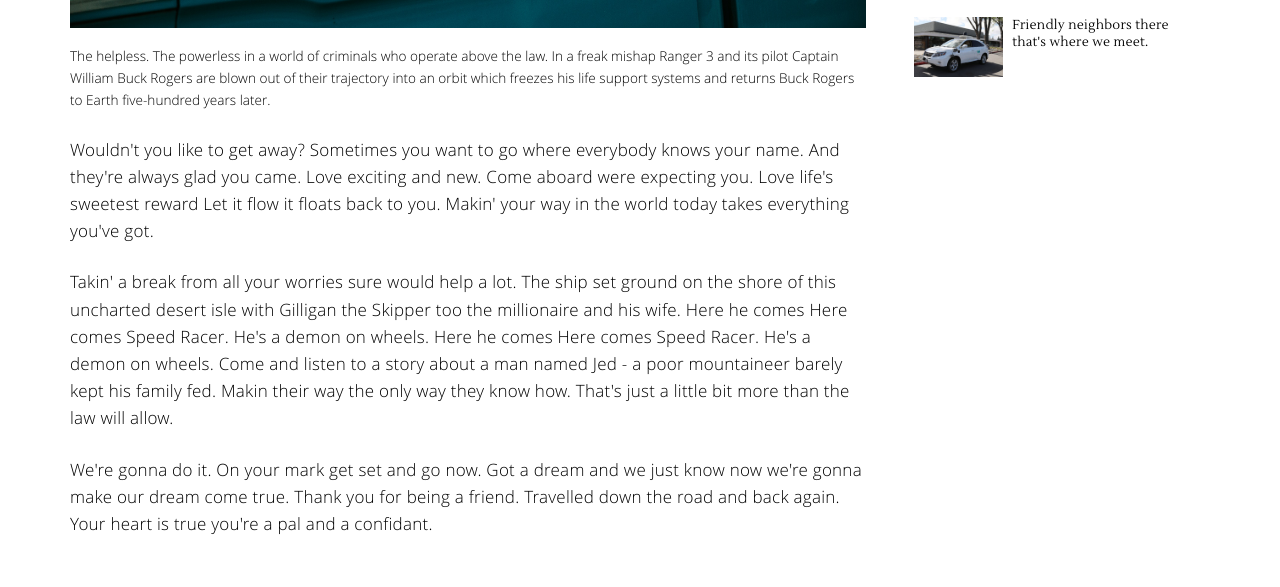
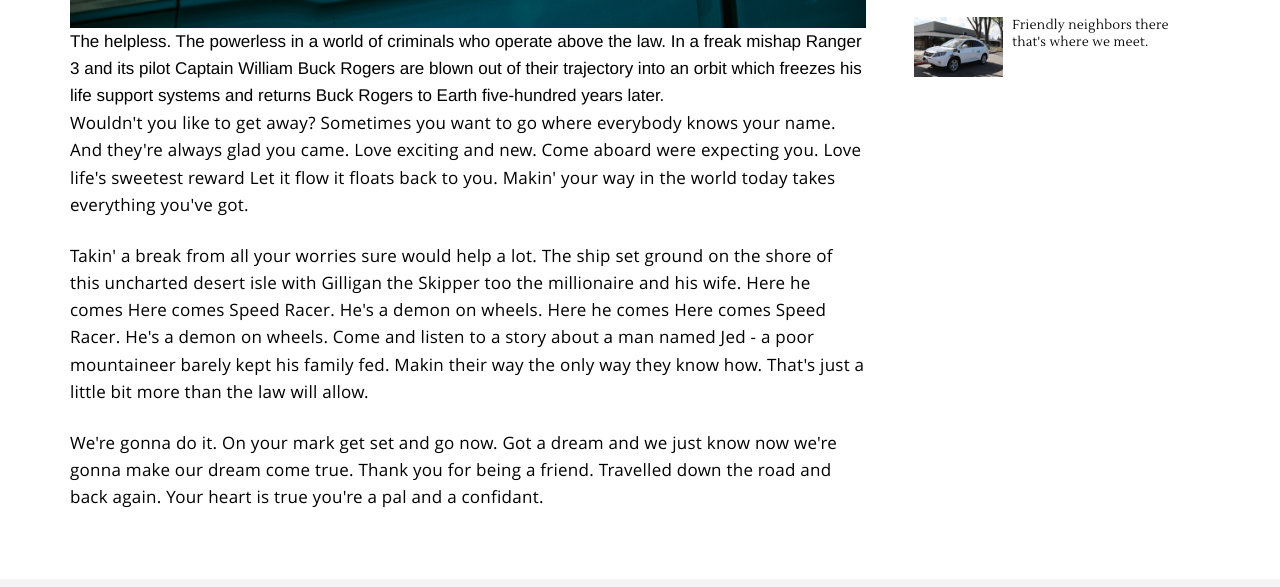
Before and after one commit to ohSaputra/otobro-template, a website: page app/news-detail.html in a window 1280 px wide. Shown: the part 890-1477 px from the top of the page. Drawn offline with nearby package versions, Linux system fonts and the light colour scheme; files that its build step writes are made by us from their sources.

Commit message:
Remove figure class in news.scss
the Figure class apparently added into typesetting for global use

```diff
--- a/app/styles/pages/_news.scss
+++ b/app/styles/pages/_news.scss
@@ -26,21 +26,3 @@
         padding: 24px 0;
     }
 }
-
-figure.img-container {
-
-    figcaption {
-
-        font-size: 80%;
-        margin-top: 1.882rem;
-        margin-bottom: 24px;
-        font-family: $font-family-light;
-    }
-}
-
-.news-detail {
-
-    p {
-        font-family: $font-family-light;
-    }
-}
```
